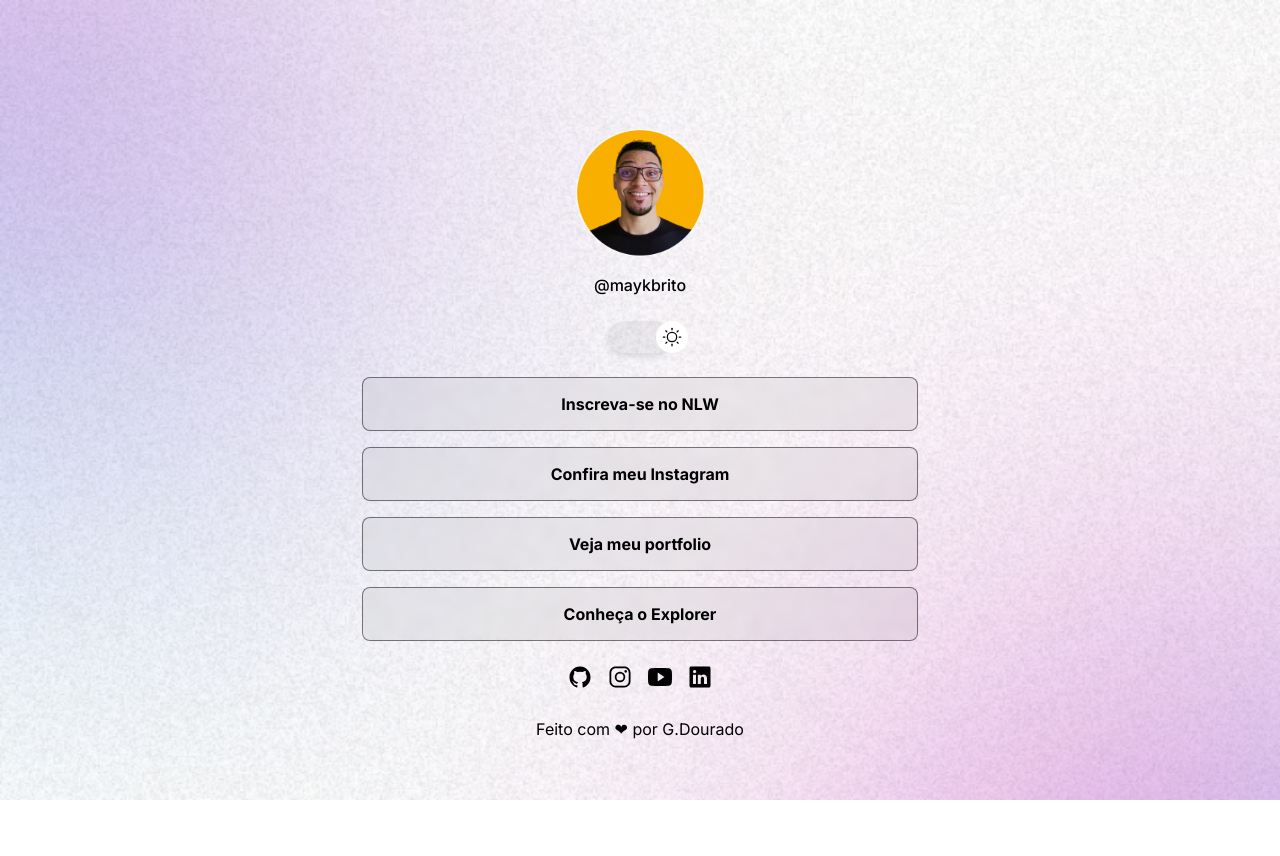
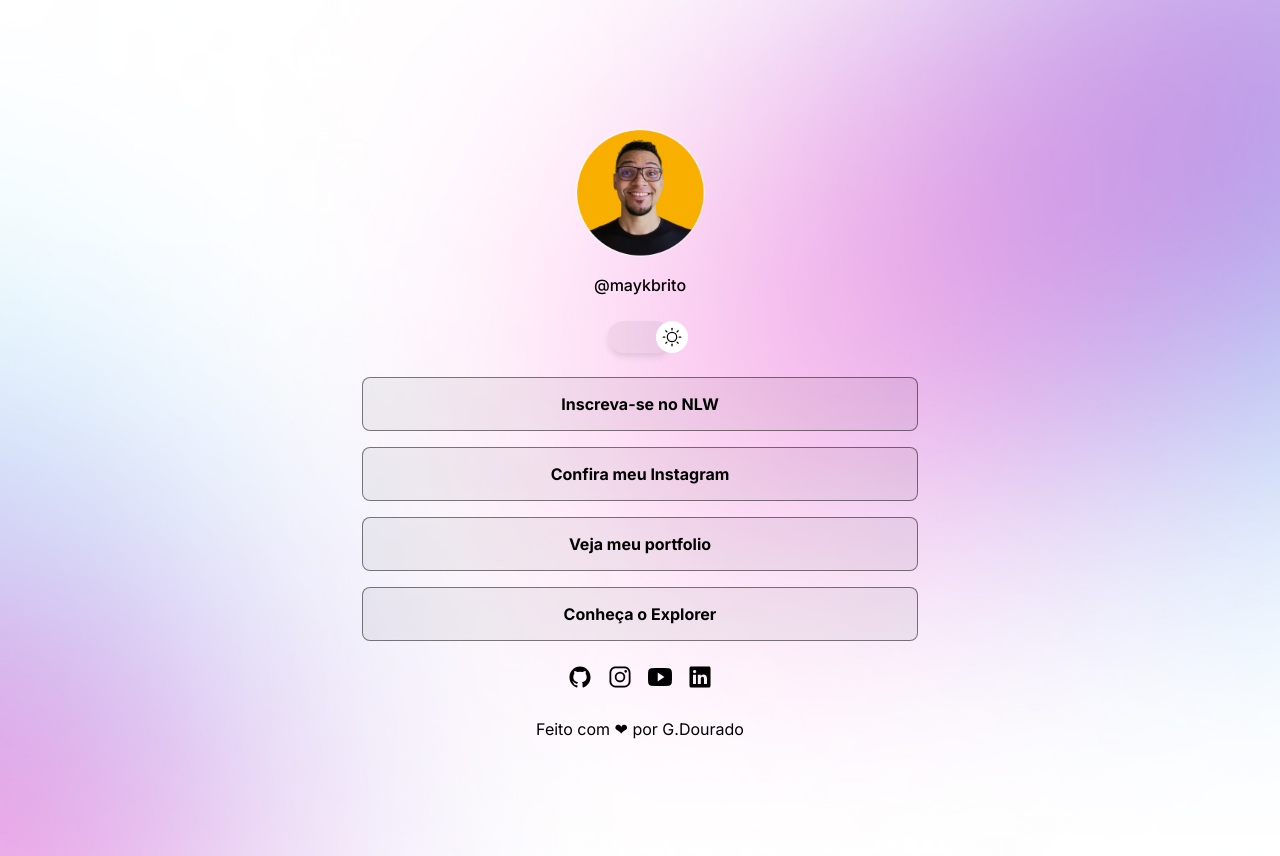
Before and after one commit to DouradoGab/Projeto-discovery-curso, a plain HTML site: page index.html in a window 1280 px wide. Both pictures are taken after a click on the button 640 px from the left and 336 px from the top of the page. Before the commit the page ends 800 px from the top, so only its background shows below. Drawn offline with nearby package versions, Linux system fonts and the light colour scheme.

Commit message:
rework in variables

```diff
--- a/Style.css
+++ b/Style.css
@@ -34,7 +34,8 @@ body {
     background-size: cover;
     font-family: 'Inter', sans-serif;
     color: var(--text-color);
-    transition: background-color 0.3s, color 0.3s;
+    transition: background-color 0.3s, color 0.3s, background-image 0.3s;
+    height: 100vh;
 }
 
 /* Estilo do container centralizado */
@@ -69,15 +70,15 @@ body {
 
 /* Switch (botão de tema) */
 #switch {
-    margin: 24px auto; /* Espaçamento entre o perfil e os links */
+    margin: 24px auto;
     width: 64px;
     height: 32px;
     display: flex;
     justify-content: center;
     align-items: center;
-    border-radius: 9999px; /* Borda arredondada */
+    border-radius: 9999px;
     background: var(--surface-color);
-    box-shadow: 0px 4px 6px rgba(0, 0, 0, 0.1); /* Sombra para destacar */
+    box-shadow: 0px 4px 6px rgba(0, 0, 0, 0.1);
     position: relative;
     transition: background 0.3s;
 }
@@ -89,21 +90,21 @@ body {
     border: 0;
     border-radius: 50%;
     cursor: pointer;
-    background-size: 20px; /* Ajusta o tamanho do ícone */
+    background-size: 20px;
     background-position: center;
     background-repeat: no-repeat;
-    transition: transform 0.3s ease;
+    transition: transform 0.3s ease, background-image 0.3s ease;
 }
 
 /* Modo Light (com o ícone de sun) */
 .light #theme-toggle {
-    transform: translateX(32px); /* Move o botão para a direita quando estiver no modo light */
-    background-image: url(assets/sun.svg); /* Ícone de sol */
+    transform: translateX(32px);
+    background-image: url(assets/sun.svg);
 }
 
 /* Modo Dark (com o ícone de moon) */
 #theme-toggle {
-    background-image: url(assets/moon-stars.svg); /* Ícone de lua */
+    background-image: url(assets/moon-stars.svg);
 }
 
 /* Estilo dos links principais */
@@ -149,5 +150,17 @@ ul li:hover {
 }
 
 #social-links a:hover {
-    color: #1
+    color: #fff;
 }
+
+/*media queries*/
+
+@media (min-width: 700px) {
+    :root {
+        --bg-url: url(./assets/bg-desktop.jpg);
+    }
+
+    .light {
+        --bg-url: url(./assets/bg-desktop-light.jpg);
+    }
+}
```
Also changed, not shown: index.html (+1 -1 lines), assets/preview.jpg (renamed from .github/preview.jpg).
